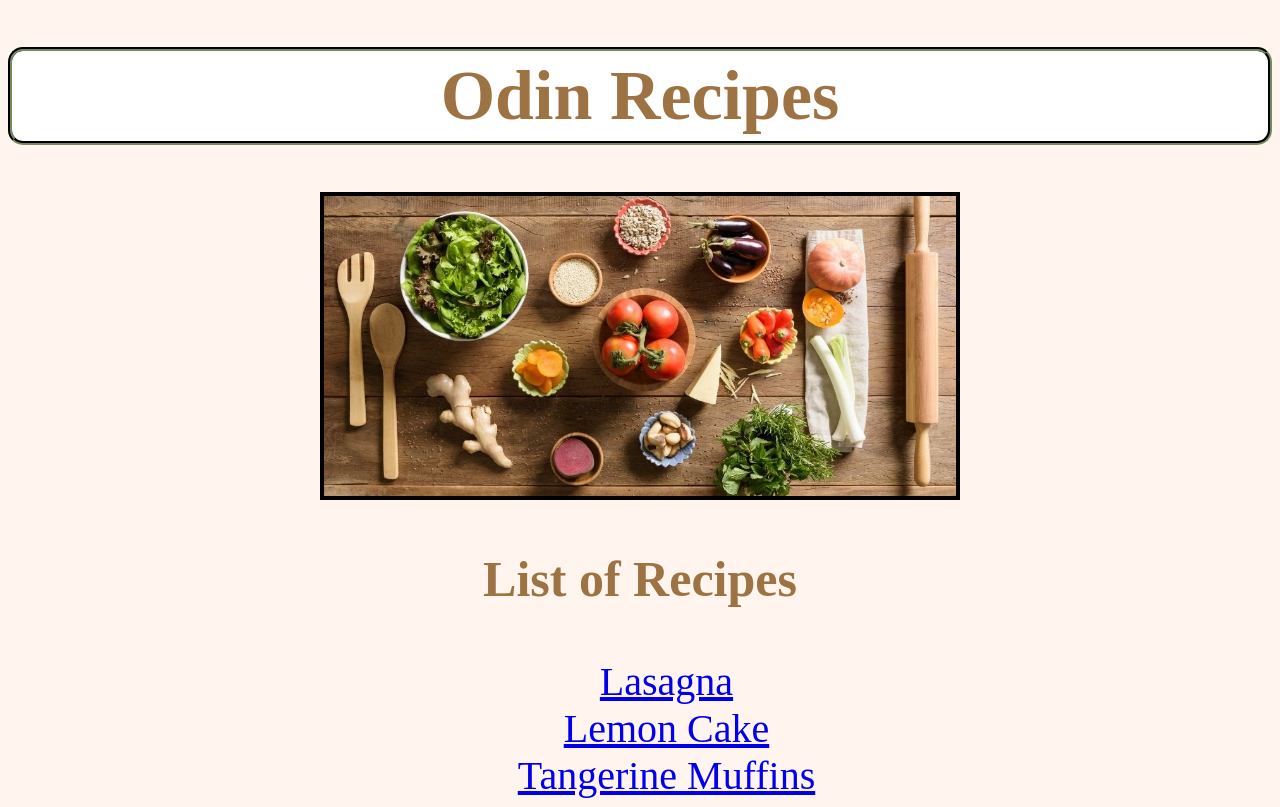
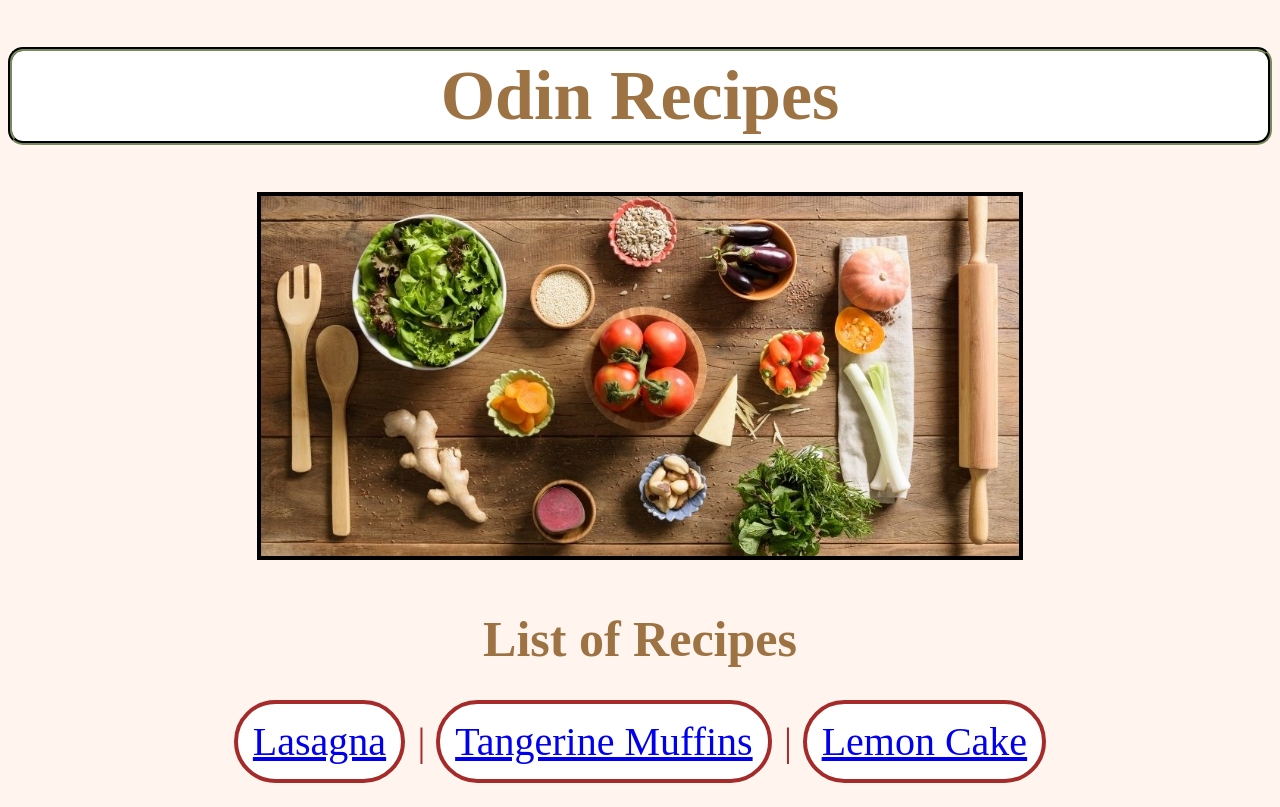
Before and after one commit to henokytilahun/repos, a plain HTML site: page odin-recipes/index.html in a window 1280 px wide. Drawn offline with Linux system fonts and the light colour scheme.

Commit message:
Utilize alternative boxing method for CSS

```diff
--- a/odin-recipes/index.html
+++ b/odin-recipes/index.html
@@ -12,9 +12,11 @@
     <img id="img" src="./img/cook.jpg" alt="ingredients">
     <h3 id="point">List of Recipes</h3>
     <div class="link">
-        <li> <a href="./recipes/lasagna.html">Lasagna</a></li>
-        <li> <a href="./recipes/lemon-cake.html">Lemon Cake</a></li>
-        <li><a href="./recipes/tang-muf.html">Tangerine Muffins</a></li>
+        <a href="./recipes/lasagna.html">Lasagna</a>
+        <em> | </em>
+        <a href="./recipes/tang-muf.html">Tangerine Muffins</a>
+        <em> | </em>
+        <a href="./recipes/lemon-cake.html">Lemon Cake</a>
     </div>
 </body>
 </html>
--- a/odin-recipes/style.css
+++ b/odin-recipes/style.css
@@ -1,6 +1,11 @@
 body {
     text-align: center;
     font-family: 'Times New Roman', Courier, monospace;
+    box-sizing: border-box;
+}
+
+em {
+    color: brown;
 }
 
 #title {
@@ -35,5 +40,14 @@ body {
     display: block;
     margin-left: auto;
     margin-right: auto;
-    width: 50%;
+    width: 60%;
 }
+
+a {
+    border-radius: 60px;
+    border-style: solid;
+    border-color: brown;
+    padding: 15px;
+    border-width: 4px;
+    background-color: white;
+}
```
